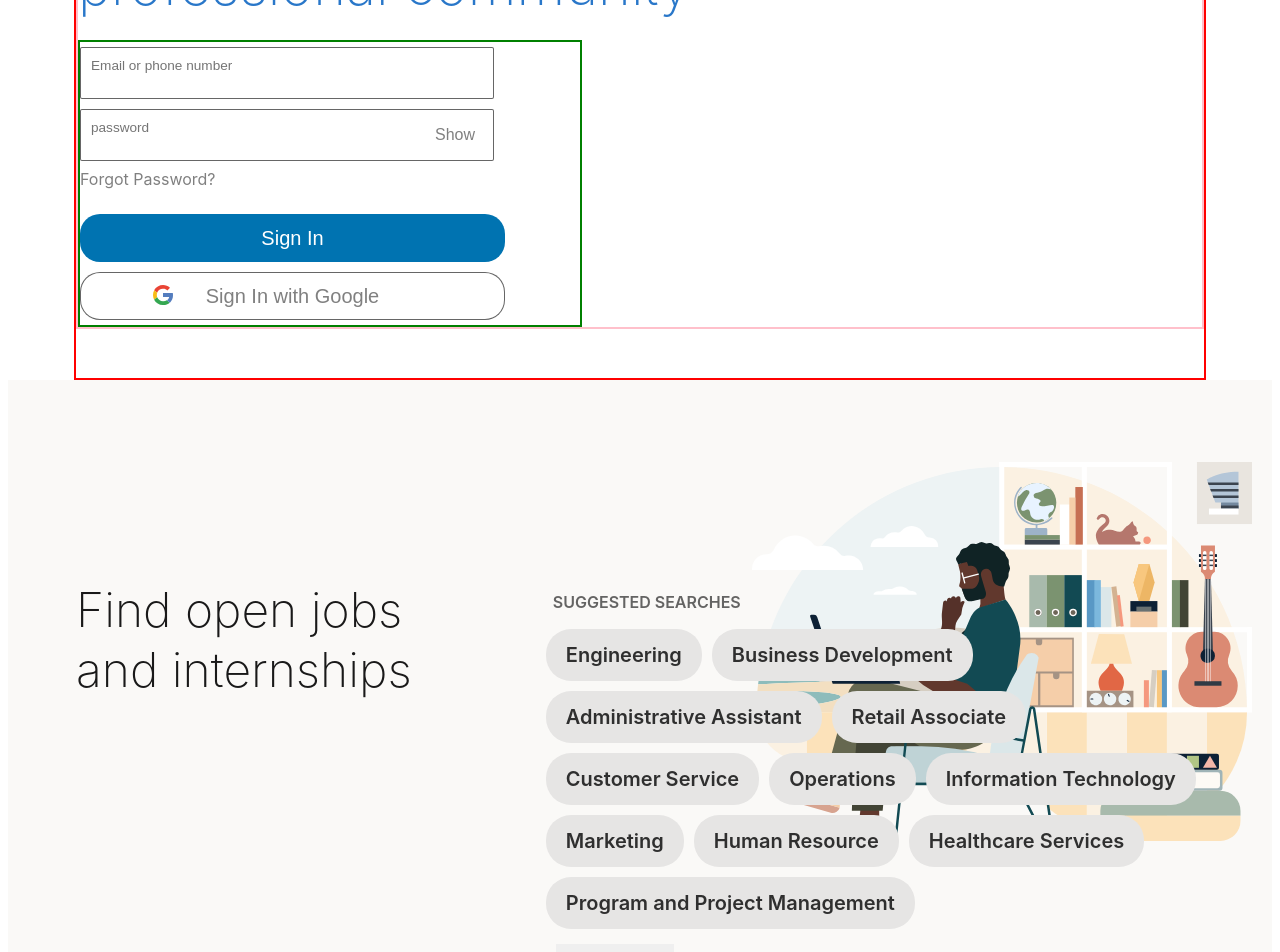
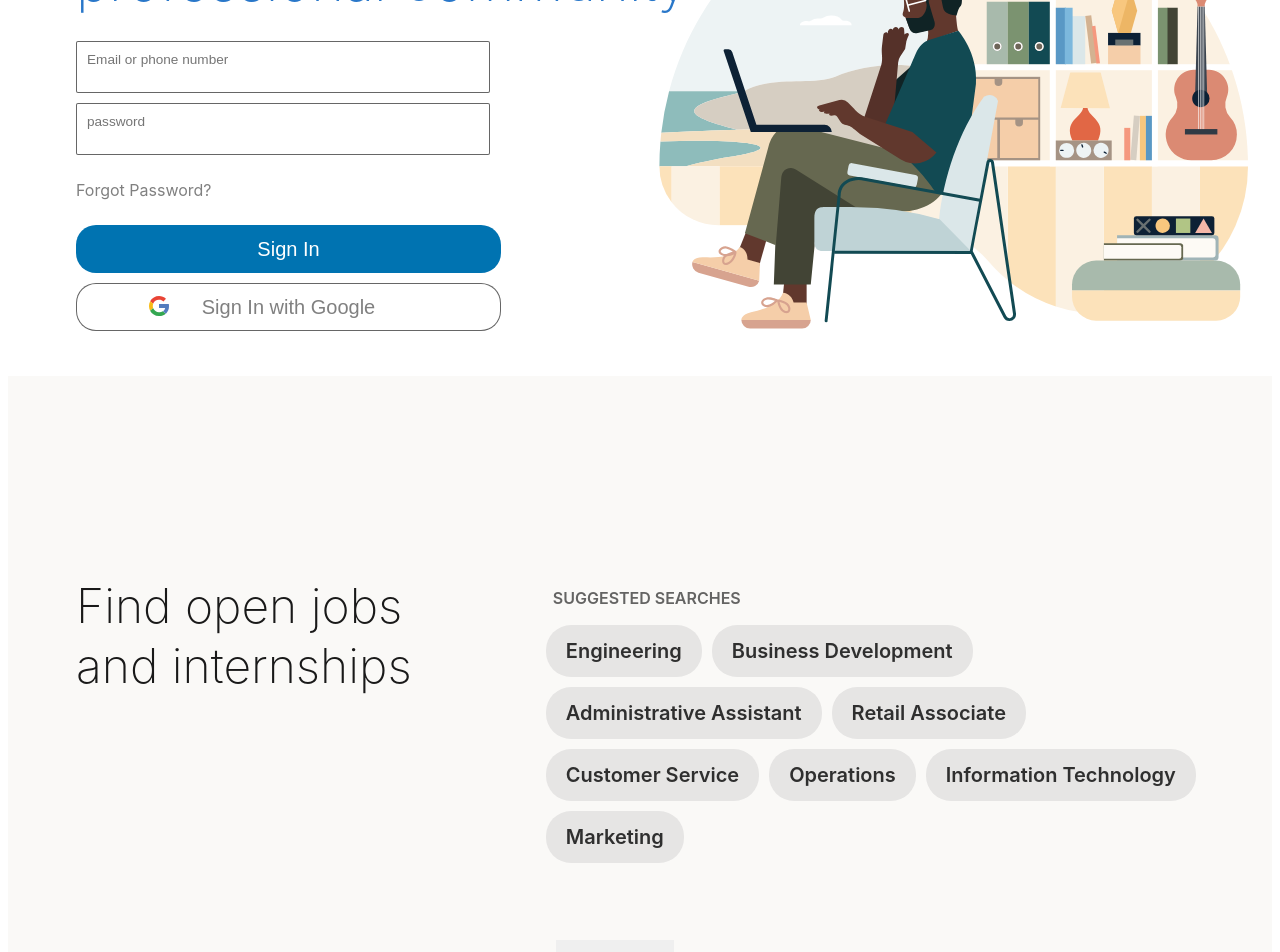
Before and after one commit to haizh/linkedin-clone, a React (Create React App) app: page / in a window 1280 px wide. Shown: the part 240-1192 px from the top of the page. Built offline with nearby package versions, Linux system fonts and the light colour scheme.

Commit message:
refactor to category and form

```diff
--- a/src/components/Categories.js
+++ b/src/components/Categories.js
@@ -2,9 +2,15 @@ import React, { useState } from "react";
 import styled from "styled-components";
 import StandardLink from "./StandardLink";
 import { FiChevronDown, FiChevronUp } from "react-icons/fi";
+import { categoryItem } from "../data";
+
+console.log(categoryItem);
 
 function Categories() {
   const [show, setShow] = useState(false);
+  const [count, setCount] = useState(categoryItem.length);
+  console.log(count);
+  const [items, setItems] = useState(categoryItem.slice(0, 8));
   return (
     <Container>
       <Section>
@@ -12,28 +18,20 @@ function Categories() {
         <Div>
           <p className="box-title">SUGGESTED SEARCHES</p>
           <List>
-            <StandardLink link={"Engineering"} />
-            <StandardLink link={"Business Development"} />
-            <StandardLink link={"Administrative Assistant"} />
-            <StandardLink link={"Retail Associate"} />
-            <StandardLink link={"Customer Service"} />
-            <StandardLink link={"Operations"} />
-            <StandardLink link={"Information Technology"} />
-            <StandardLink link={"Marketing"} />
-            <StandardLink link={"Human Resource"} />
-            <StandardLink link={"Healthcare Services"} />
-            <StandardLink link={"Program and Project Management"} />
-            {show && <StandardLink link={"Sales"} />}
-            {show && <StandardLink link={"Accounting"} />}
-            {show && <StandardLink link={"Consulting"} />}
-            {show && <StandardLink link={"Education"} />}
-            {show && <StandardLink link={"Arts and Design"} />}
-            {show && <StandardLink link={"Entrepreneurship"} />}
-            {show && <StandardLink link={"Community and Social Services"} />}
-            {show && <StandardLink link={"Media and Communications"} />}
+            {items.map((item, itemIndex) => {
+              return <StandardLink link={item} key={itemIndex} />;
+            })}
             <button
               className={`toggle-btn ${show && "btn-shift"}`}
-              onClick={() => setShow(!show)}
+              onClick={() => {
+                if (!show) {
+                  setItems(categoryItem.slice(0, count));
+                  setShow(!show);
+                } else {
+                  setItems(categoryItem.slice(0, 8));
+                  setShow(!show);
+                }
+              }}
             >
               {show ? (
                 <p>
--- a/src/components/Form.js
+++ b/src/components/Form.js
@@ -3,20 +3,18 @@ import React, { useState } from "react";
 import styled from "styled-components";
 
 function Form() {
-  const [show, setShow] = useState(true);
+  const handleSubmit = (e) => {
+    e.preventDefault();
+  };
   return (
-    <FormInput onSubmit>
-      <input type="text" name="" id="" placeholder="Email or phone number" />
-      <input type="password" name="" id="" placeholder="password" />
-      <button
-        className="show-btn"
-        onClick={(e) => {
-          e.preventDefault();
-          setShow(!show);
-        }}
-      >
-        {show === true ? "Show" : "Hide"}
-      </button>
+    <FormInput onSubmit={handleSubmit}>
+      <input
+        type="text"
+        name=""
+        id="name"
+        placeholder="Email or phone number"
+      />
+      <input type="password" name="" id="name" placeholder="password" />
       <a href="#">Forgot Password?</a>
       <Buttons primary>Sign In</Buttons>
       <Buttons>
@@ -36,7 +34,7 @@ const FormInput = styled.div`
   width: 500px;
   margin-top: 20px;
   flex-direction: column;
-  border: 2px solid green;
+  // border: 2px solid green;
 
   & > input {
     max-width: 400px;
--- a/src/components/Login.js
+++ b/src/components/Login.js
@@ -20,8 +20,8 @@ function Login() {
           </div>
         </Nav>
         <Section>
+          <h1>Welcome to your professional community</h1>
           <Hero>
-            <h1>Welcome to your professional community</h1>
             <Form />
             <img src="/images/img-hero.svg" alt="hero" className="hero" />
           </Hero>
@@ -94,8 +94,7 @@ const SignIn = styled.a`
 `;
 
 const Section = styled.section`
-  border: 2px solid red;
-  display: flex;
+  // border: 2px solid red;
   align-content: start;
   min-height: 500px;
   padding-top: 40px;
@@ -105,17 +104,6 @@ const Section = styled.section`
   max-width: 1128px;
   align-items: center;
   margin: auto;
-  @media (max-width: 768px) {
-    margin: auto;
-    width: 100%;
-    min-height: 0px;
-  }
-`;
-
-const Hero = styled.div`
-  width: 100%;
-  position: relative;
-  border: 2px solid pink;
   h1 {
     padding-bottom: 0;
     width: 55%;
@@ -129,15 +117,27 @@ const Hero = styled.div`
       width: 100%;
       line-height: 2;
     }
+  @media (max-width: 768px) {
+    margin: auto;
+    width: 100%;
+    min-height: 0px;
+  }
+`;
+
+const Hero = styled.div`
+  display: flex;
+  flex-wrap: wrap;
+  width: 100%;
+  // border: 2px solid pink;
   }
 
   .hero {
-    width: 500px;
-    height: 670px;
+    width: 600px;
+    height: 500px;
     position: absolute;
     // bottom: -50px;
     right: -50px;
-    // top: -10px;
+    top: 20px;
     @media (max-width: 768px) {
       top: 230px;
       width: 500px;
--- a/src/data.js
+++ b/src/data.js
@@ -19,3 +19,25 @@ export const data = [
     image: carouselThree,
   },
 ];
+
+export const categoryItem = [
+  "Engineering",
+  "Business Development",
+  "Administrative Assistant",
+  "Retail Associate",
+  "Customer Service",
+  "Operations",
+  "Information Technology",
+  "Marketing",
+  "Human Resource",
+  "Healthcare Services",
+  "Program and Project Management",
+  "Sales",
+  "Accounting",
+  "Consulting",
+  "Education",
+  "Arts and Design",
+  "Entrepreneurship",
+  "Community and Social Services",
+  "Media and Communications",
+];
```
